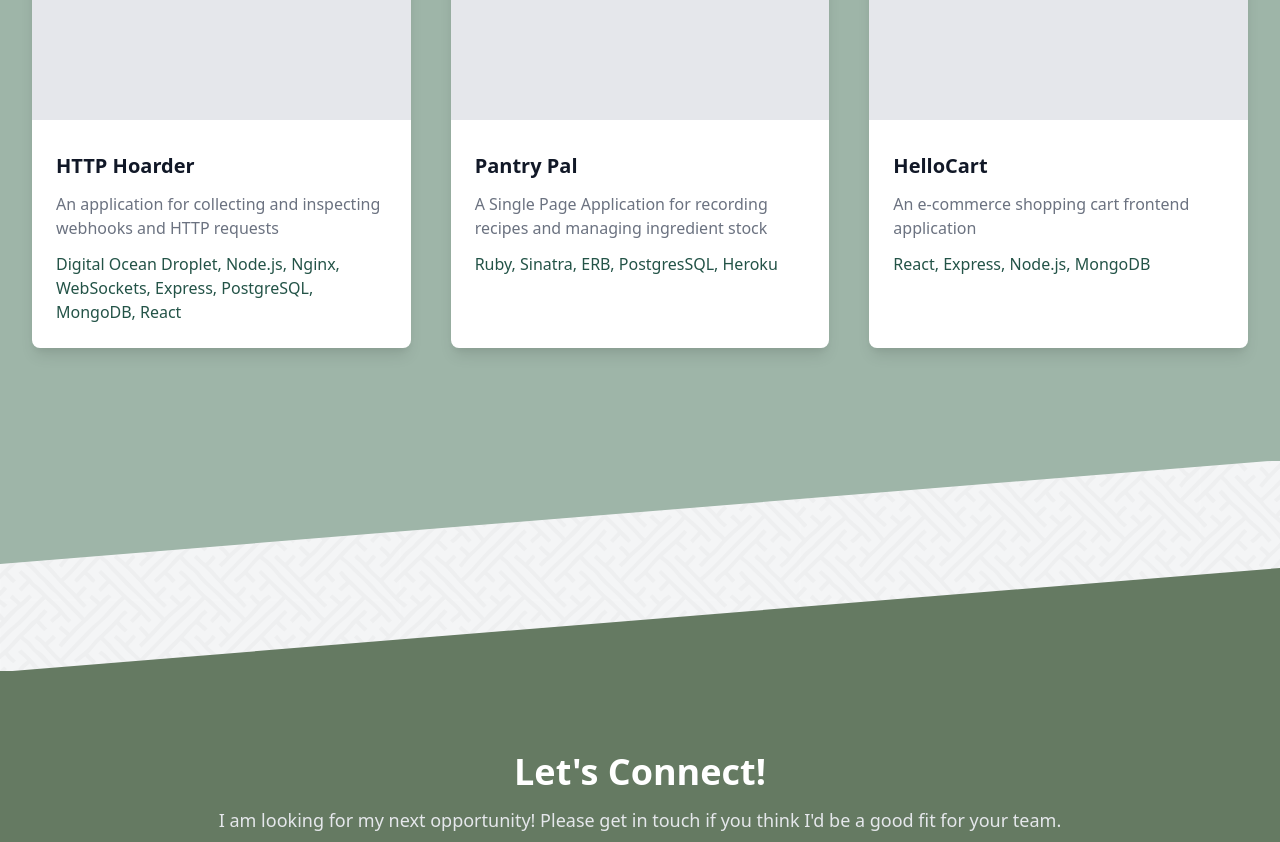
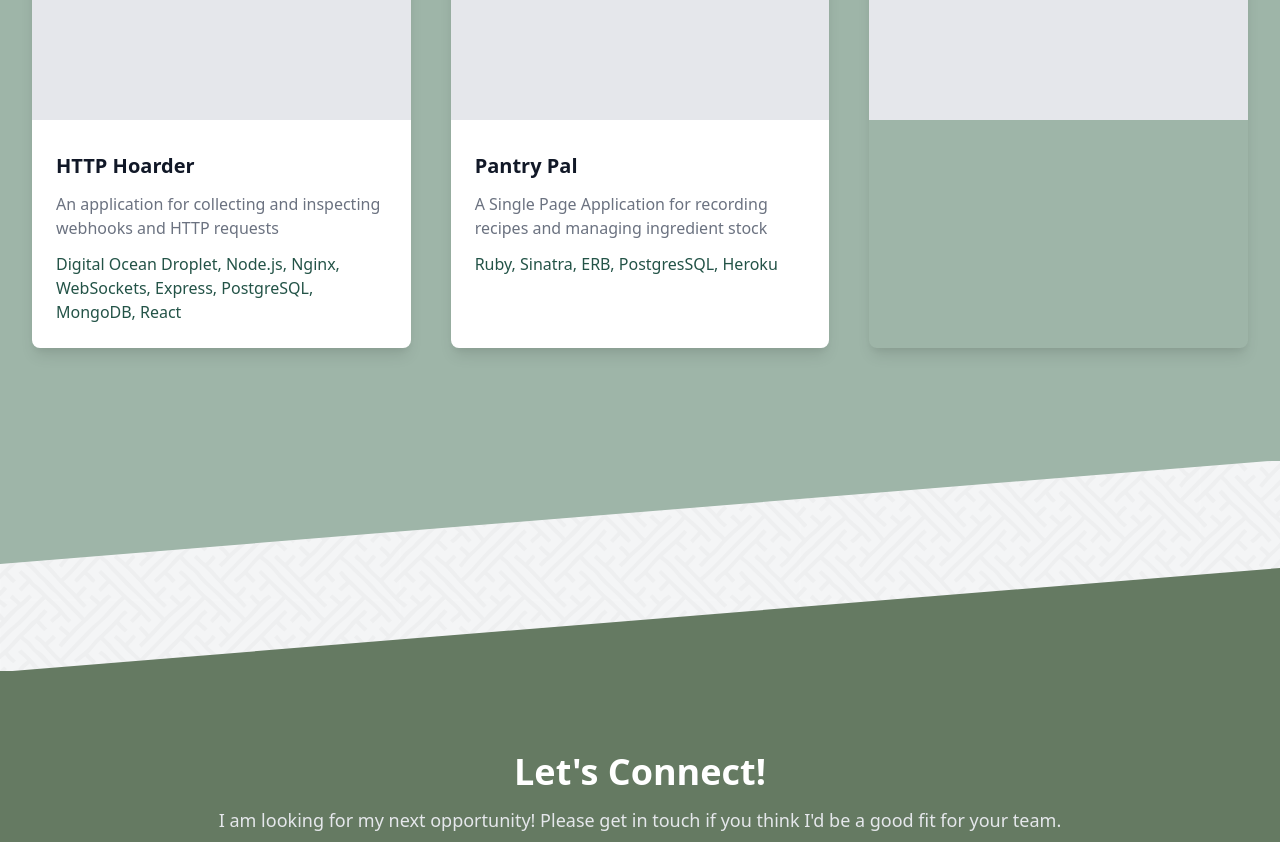
Before and after one commit to Morgan-Summer-Davis/morgan-summer-davis, a website built with Vite: page index.html in a window 1280 px wide. Shown: the part 1800-2642 px from the top of the page. Built offline with nearby package versions, Linux system fonts and the light colour scheme; files whose address does not match are found by name.

Commit message:
update: removed HelloCart entry

```diff
--- a/index.html
+++ b/index.html
@@ -326,7 +326,7 @@
                 alt=""
               />
             </div>
-            <div class="flex-1 bg-white p-6 flex flex-col justify-between">
+            <!-- <div class="flex-1 bg-white p-6 flex flex-col justify-between">
               <div class="flex-1">
                 <p class="text-xl font-semibold text-gray-900 mt-2">
                   HelloCart
@@ -337,7 +337,7 @@
                 <p class="mt-3 text-base text-airbytepurple">
                   React, Express, Node.js, MongoDB
                 </p>
-              </div>
+              </div> -->
             </div>
           </div>
         </div>
```
